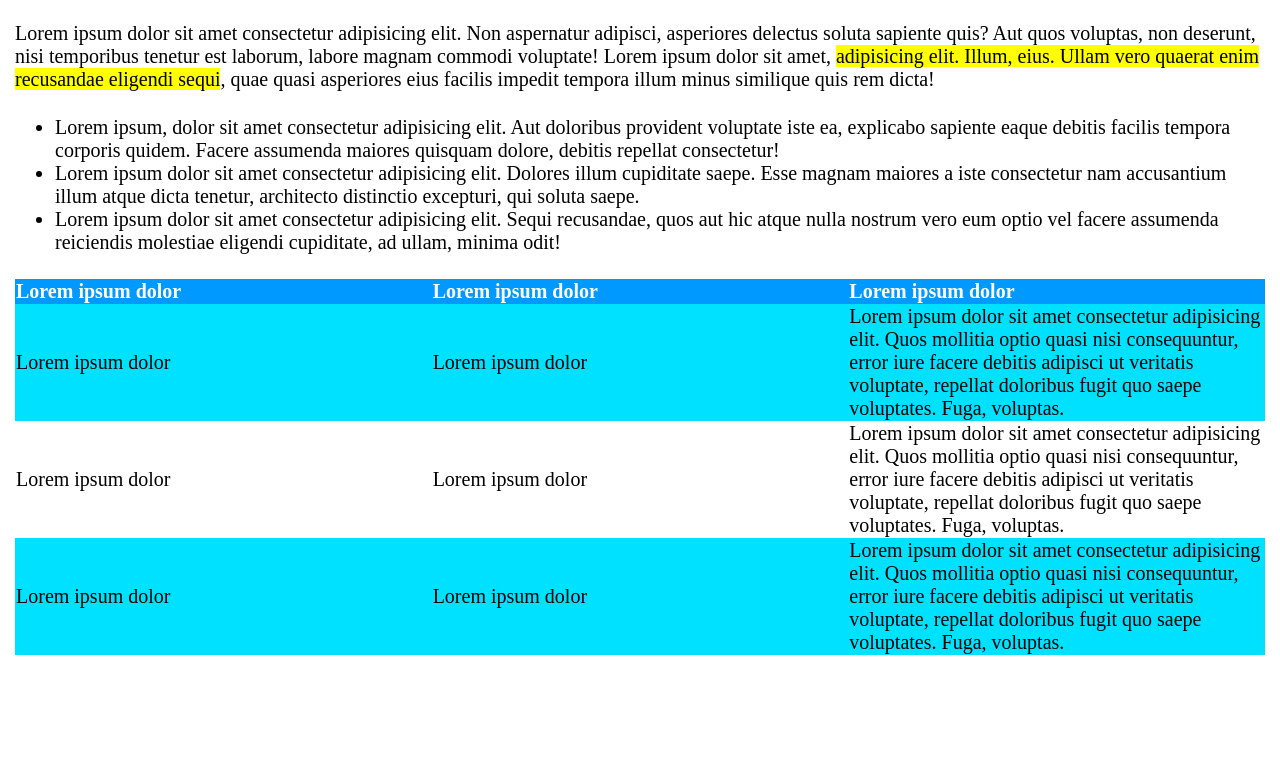
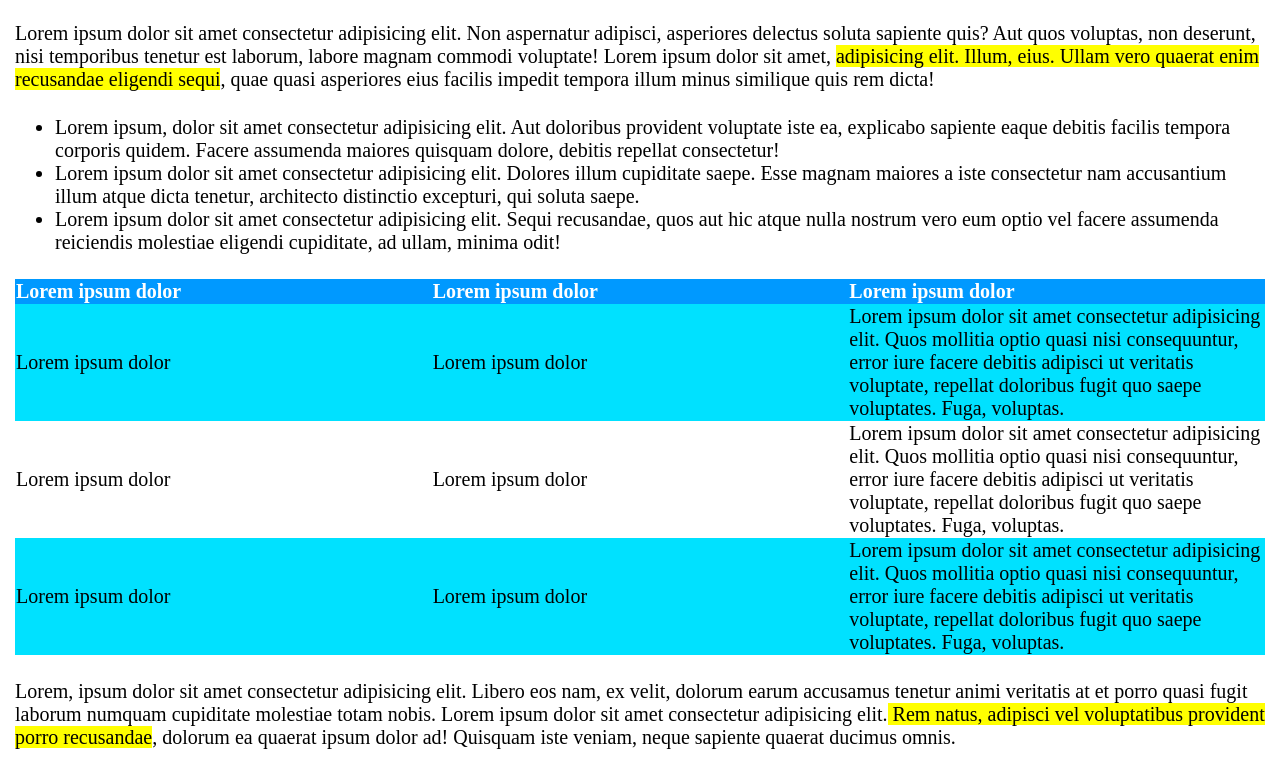
Before and after one commit to Al-Giovinetti/03_html-css-booleaner, a plain HTML site: page index.html in a window 1280 px wide. Shown: the part 814-1588 px from the top of the page. Before the commit the page ends 1494 px from the top, so only its background shows below. Drawn offline with Linux system fonts and the light colour scheme.

Commit message:
Last section

```diff
--- a/index.html
+++ b/index.html
@@ -68,6 +68,10 @@
                 </tbody>
             </table>
         </section>
+        <section>
+            Lorem, ipsum dolor sit amet consectetur adipisicing elit. Libero eos nam, ex velit, dolorum earum accusamus tenetur animi veritatis at et porro quasi fugit laborum numquam cupiditate molestiae totam nobis.
+            Lorem ipsum dolor sit amet consectetur adipisicing elit.<span class="bg_yellow"> Rem natus, adipisci vel voluptatibus provident porro recusandae</span>, dolorum ea quaerat ipsum dolor ad! Quisquam iste veniam, neque sapiente quaerat ducimus omnis.
+        </section>
     </main>
 
 </body>
```
